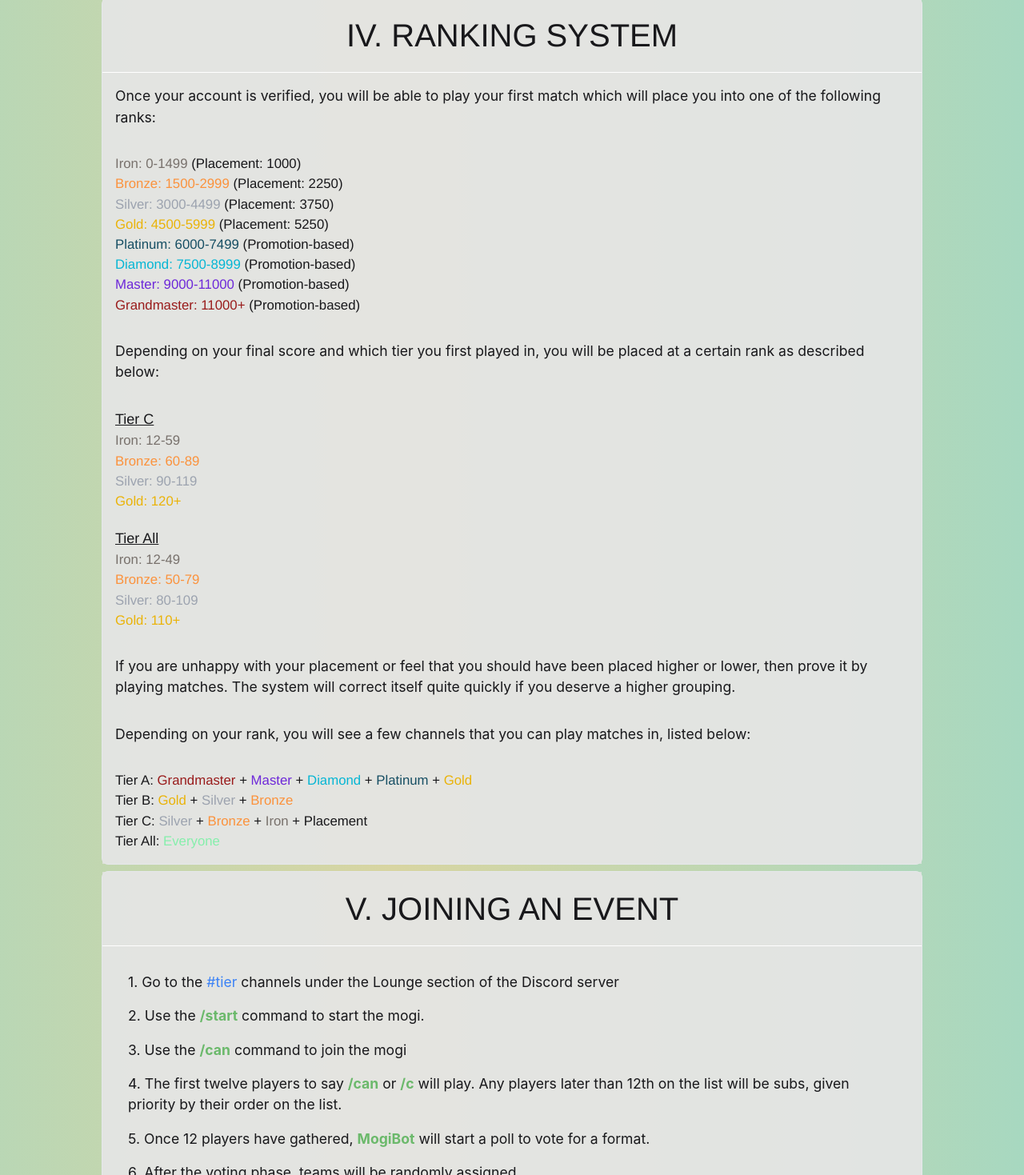
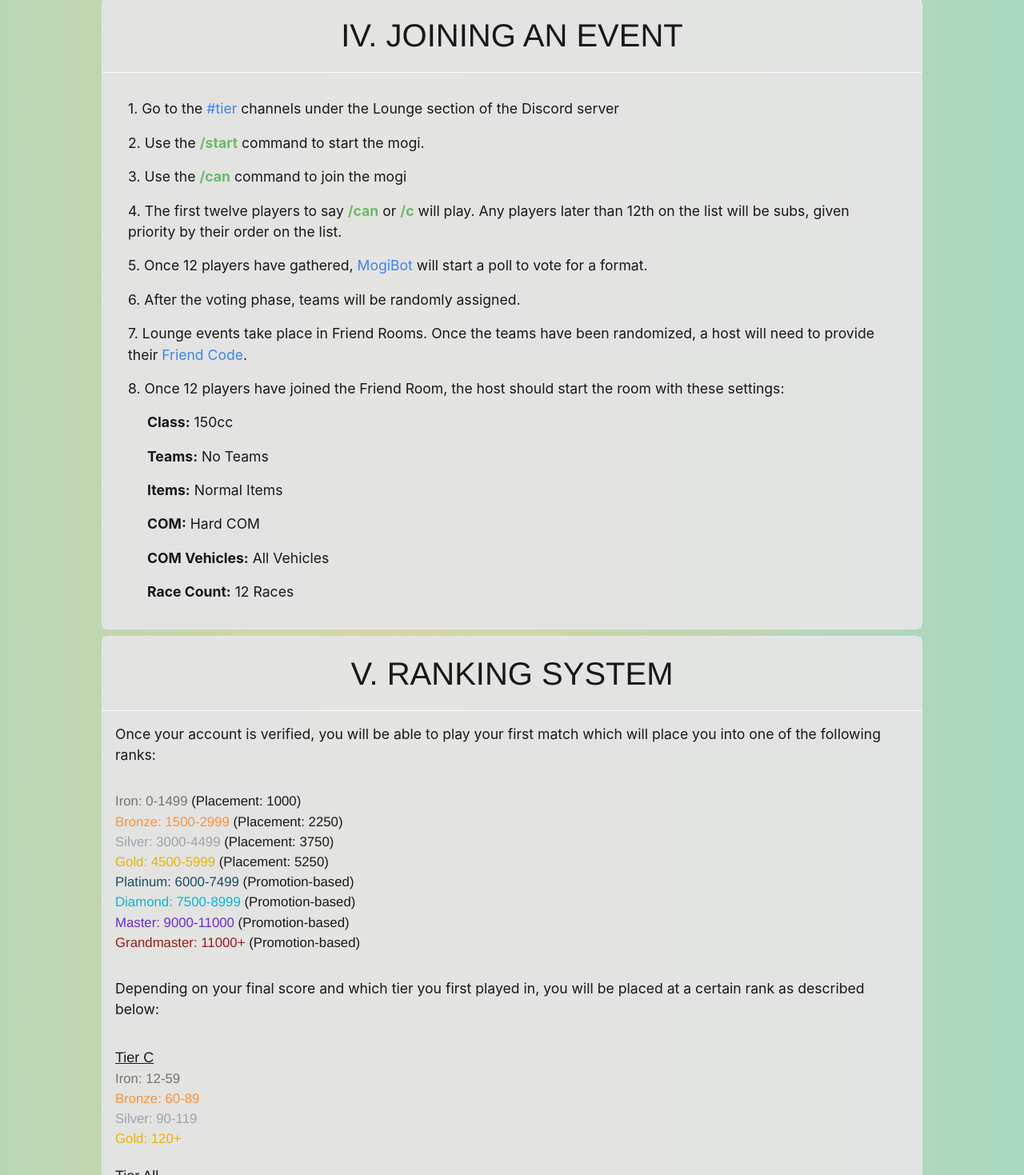
Before and after one commit to billypom/200-lounge.com, a Next.js app: page /rules in a window 1280 px wide. Shown: the part 1301-2770 px from the top of the page at 80% size. Built offline with nearby package versions, Linux system fonts and the light colour scheme.

Commit message:
rules update +host settings

```diff
--- a/pages/rules.js
+++ b/pages/rules.js
@@ -82,9 +82,84 @@ export default function Rules() {
 
 
 
+
+
+
+
+
+
+
+
+
+
+
+
+
+
+
+
+                    <div className='text-zinc-900 dark:text-white bg-neutral-200/75 dark:bg-zinc-800/75 m-1 border border-solid rounded-lg'>
+                        <div className={`${styles.section} text-zinc-900 dark:text-white bg-neutral-200/75 dark:bg-zinc-800/75`}>
+                            IV. JOINING AN EVENT
+                        </div>
+
+
+                        <div className={`${styles.details} text-zinc-900 dark:text-white bg-neutral-200/75 dark:bg-zinc-800/75`}>
+                            <ul className='m-4'>
+                                1. Go to the <c>#tier</c> channels under the Lounge section of the Discord server
+                            </ul>
+                            <ul className='m-4'>
+                                2. Use the <b>/start</b> command to start the mogi.
+                            </ul>
+                            <ul className='m-4'>
+                                3. Use the <b>/can</b> command to join the mogi
+                            </ul>
+                            <ul className='m-4'>
+                                4. The first twelve players to say <b>/can</b> or <b>/c</b> will play.
+                                Any players later than 12th on the list will be subs, given priority by their order on the list.
+                            </ul>
+
+                            <ul className='m-4'>
+                                5. Once 12 players have gathered, <c>MogiBot</c> will start a poll to vote for a format.
+                            </ul>
+
+                            <ul className='m-4'>
+                                6. After the voting phase, teams will be randomly assigned.
+                            </ul>
+
+                            <ul className='m-4'>
+                                7. Lounge events take place in Friend Rooms. Once the teams have been randomized, a host will need to provide their <c>Friend Code</c>.
+                            </ul>
+
+                            <ul className='m-4'>
+                                8. Once 12 players have joined the Friend Room, the host should start the room with these settings:
+                            </ul>
+                            <ul className='m-4 ml-10'>
+                                <d className='font-bold'>Class:</d> 150cc
+                            </ul>
+                            <ul className='m-4 ml-10'>
+                                <d className='font-bold'>Teams:</d> No Teams
+                            </ul>
+                            <ul className='m-4 ml-10'>
+                                <d className='font-bold'>Items:</d> Normal Items
+                            </ul>
+                            <ul className='m-4 ml-10'>
+                                <d className='font-bold'>COM:</d> Hard COM
+                            </ul>
+                            <ul className='m-4 ml-10'>
+                                <d className='font-bold'>COM Vehicles:</d> All Vehicles
+                            </ul>
+                            <ul className='m-4 ml-10'>
+                                <d className='font-bold'>Race Count:</d> 12 Races
+                            </ul>
+                        </div>
+                    </div>
+
+
+
                     <div className='text-zinc-900 dark:text-white bg-neutral-200/75 dark:bg-zinc-800/75 m-1 border border-solid rounded-lg'>
                         <h2 className={`${styles.section} text-zinc-900 dark:text-white bg-neutral-200/75 dark:bg-zinc-800/75`}>
-                            IV. RANKING SYSTEM
+                            V. RANKING SYSTEM
                         </h2>
                         <div className={`${styles.details} text-zinc-900 dark:text-white bg-neutral-200/75 dark:bg-zinc-800/75`}>
                             Once your account is verified, you will be able to play your first match which will place you into one of the following ranks:
@@ -175,83 +250,6 @@ export default function Rules() {
                             </ul>
                         </div>
                     </div>
-
-
-
-
-
-
-
-
-
-
-
-
-
-
-
-
-
-
-                    <div className='text-zinc-900 dark:text-white bg-neutral-200/75 dark:bg-zinc-800/75 m-1 border border-solid rounded-lg'>
-                        <div className={`${styles.section} text-zinc-900 dark:text-white bg-neutral-200/75 dark:bg-zinc-800/75`}>
-                            V. JOINING AN EVENT
-                        </div>
-
-
-                        <div className={`${styles.details} text-zinc-900 dark:text-white bg-neutral-200/75 dark:bg-zinc-800/75`}>
-                            <ul className='m-4'>
-                                1. Go to the <c>#tier</c> channels under the Lounge section of the Discord server
-                            </ul>
-                            <ul className='m-4'>
-                                2. Use the <b>/start</b> command to start the mogi.
-                            </ul>
-                            <ul className='m-4'>
-                                3. Use the <b>/can</b> command to join the mogi
-                            </ul>
-                            <ul className='m-4'>
-                                4. The first twelve players to say <b>/can</b> or <b>/c</b> will play.
-                                Any players later than 12th on the list will be subs, given priority by their order on the list.
-                            </ul>
-
-                            <ul className='m-4'>
-                                5. Once 12 players have gathered, <b>MogiBot</b> will start a poll to vote for a format.
-                            </ul>
-
-                            <ul className='m-4'>
-                                6. After the voting phase, teams will be randomly assigned.
-                            </ul>
-
-                            <ul className='m-4'>
-                                7. Lounge events take place in Friend Rooms. Once the teams have been randomized, a host will need to provide their <c>Friend Code</c>.
-                            </ul>
-
-                            <ul className='m-4'>
-                                8. Once 12 players have joined the Friend Room, the host should start the room with these settings:
-                            </ul>
-                            <ul className='m-4 ml-10'>
-                                <div className='font-bold'>Class:</div> 150cc
-                            </ul>
-                            <ul className='m-4 ml-10'>
-                                <div className='font-bold'>Teams:</div> No Teams
-                            </ul>
-                            <ul className='m-4 ml-10'>
-                                <div className='font-bold'>Items:</div> Normal Items
-                            </ul>
-                            <ul className='m-4 ml-10'>
-                                <div className='font-bold'>COM:</div> Hard COM
-                            </ul>
-                            <ul className='m-4 ml-10'>
-                                <div className='font-bold'>COM Vehicles:</div> All Vehicles
-                            </ul>
-                            <ul className='m-4 ml-10'>
-                                <div className='font-bold'>Race Count:</div> 12 Races
-                            </ul>
-                        </div>
-                    </div>
-
-
-
 
 
 
```
